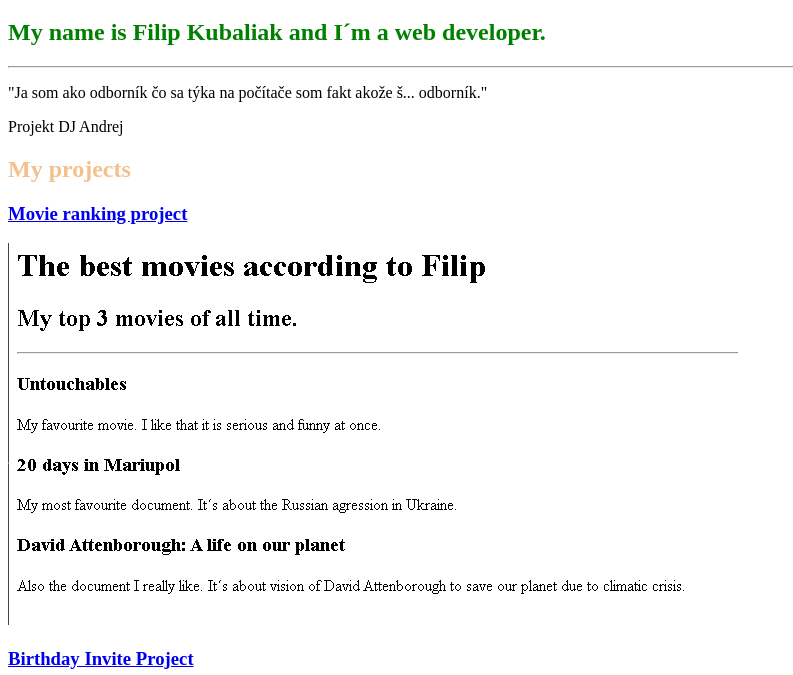
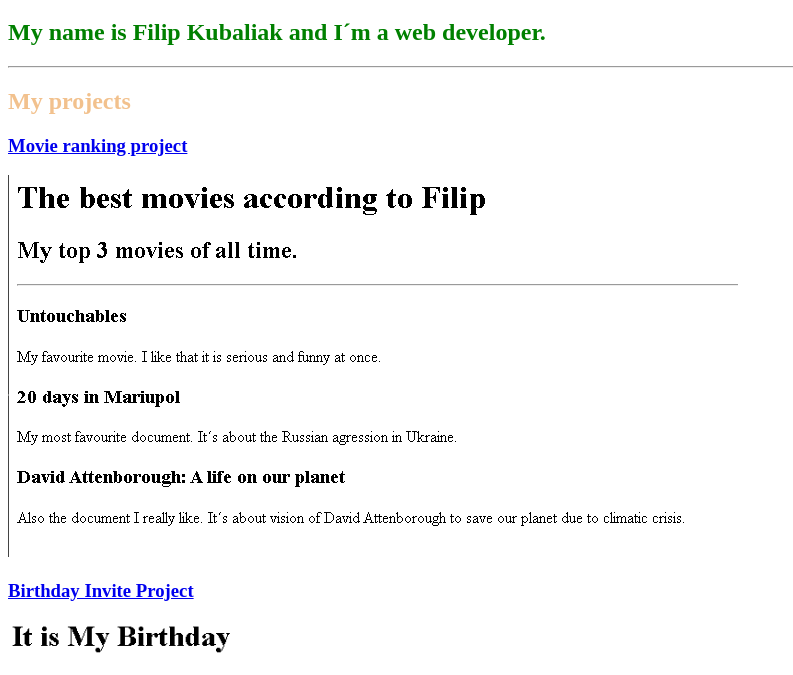
Before and after one commit to somtaohral/html-portfolio, a plain HTML site: page index.html in a window 1280 px wide. Shown: the part 61-736 px from the top of the page, without its empty margins (0-793 px from the left). Drawn offline with Linux system fonts and the light colour scheme.

Commit message:
Update index.html

```diff
--- a/index.html
+++ b/index.html
@@ -10,8 +10,6 @@
         <h1>Hello, welcome to my porfolio.</h1>
         <h2>My name is Filip Kubaliak and I´m a web developer.</h2>
         <hr />
-        <p>"Ja som ako odborník čo sa týka na počítače som fakt akože š... odborník."</p>
-        <p>Projekt DJ Andrej</p>
         <h2 class="my-projects">My projects</h2>
         <h3> <a href="./public/movie-ranking.html">Movie ranking project</a> </h3>
         <img src="./assets/images/movie_ranking.png"/>
```
